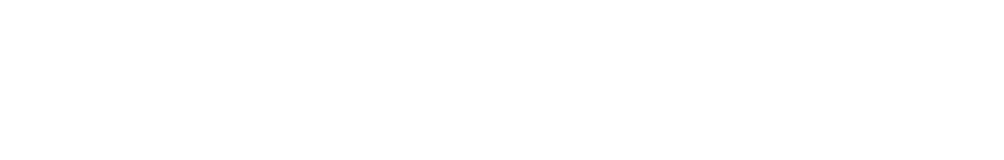
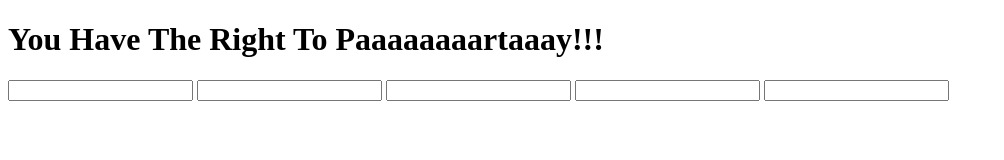
Before and after one commit to rderieux/Unit2.PartyPlanner, a plain HTML site: page index.html in a window 1280 px wide. Shown: the whole page, without its empty margins (0-1004 px from the left). Drawn offline with Linux system fonts and the light colour scheme.

Commit message:
Add the basic html layout

```diff
--- a/index.html
+++ b/index.html
@@ -7,5 +7,25 @@
     <link rel="stylesheet" href="index.css" />
     <script src="index.js"></script>
   </head>
-  <body></body>
+  <body>
+    <h1>You Have The Right To Paaaaaaaartaaay!!!</h1>
+    <form id="addParty">
+      <label>
+        <input type="text" name="partyName" />
+      </label>
+      <label>
+        <input type="text" name="partyDate" />
+      </label>
+      <label>
+        <input type="text" name="partyTime" />
+      </label>
+      <label>
+        <input type="text" name="partyLocation" />
+      </label>
+      <label>
+        <input type="text" name="partyDescription" />
+      </label>
+    </form>
+    <ul id="parties"></ul>
+  </body>
 </html>
```
